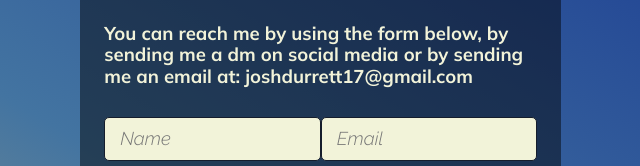
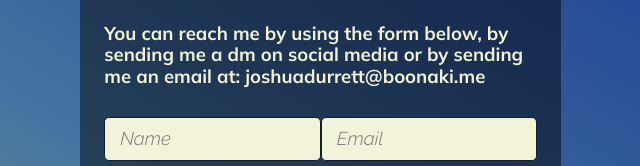
Before and after one commit to boonaki/PortfolioV2, a plain HTML site: page index.html in a window 1280 px wide. Shown: the part 4207-4373 px from the top of the page, 620-1260 px from the left. Drawn offline with nearby package versions, Linux system fonts and the light colour scheme; no server answers.

Commit message:
changed email

```diff
--- a/index.html
+++ b/index.html
@@ -156,7 +156,7 @@
 					<h2>Let's Connect!</h2>
 					<p>I am currently accepting new freelance clients, interesting project opportunities, and new friends :)</p>
 					<p>You can reach me by using the form below, by sending me a dm on social media or by sending me an email at:
-						joshdurrett17@gmail.com</p>
+						joshuadurrett@boonaki.me</p>
 					<div>
 						<!-- data-netlify="true" -->
 						<form name="contact" method="post" data-netlify="true">
```
